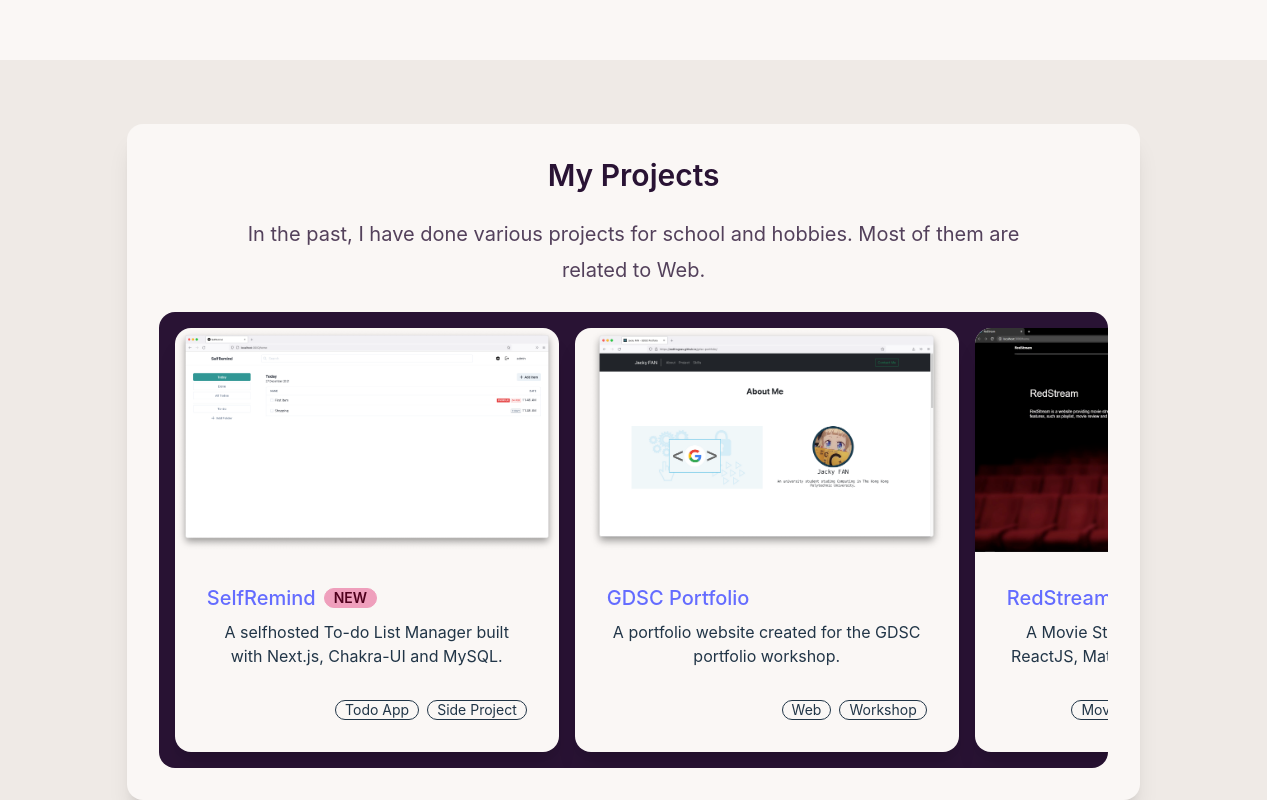
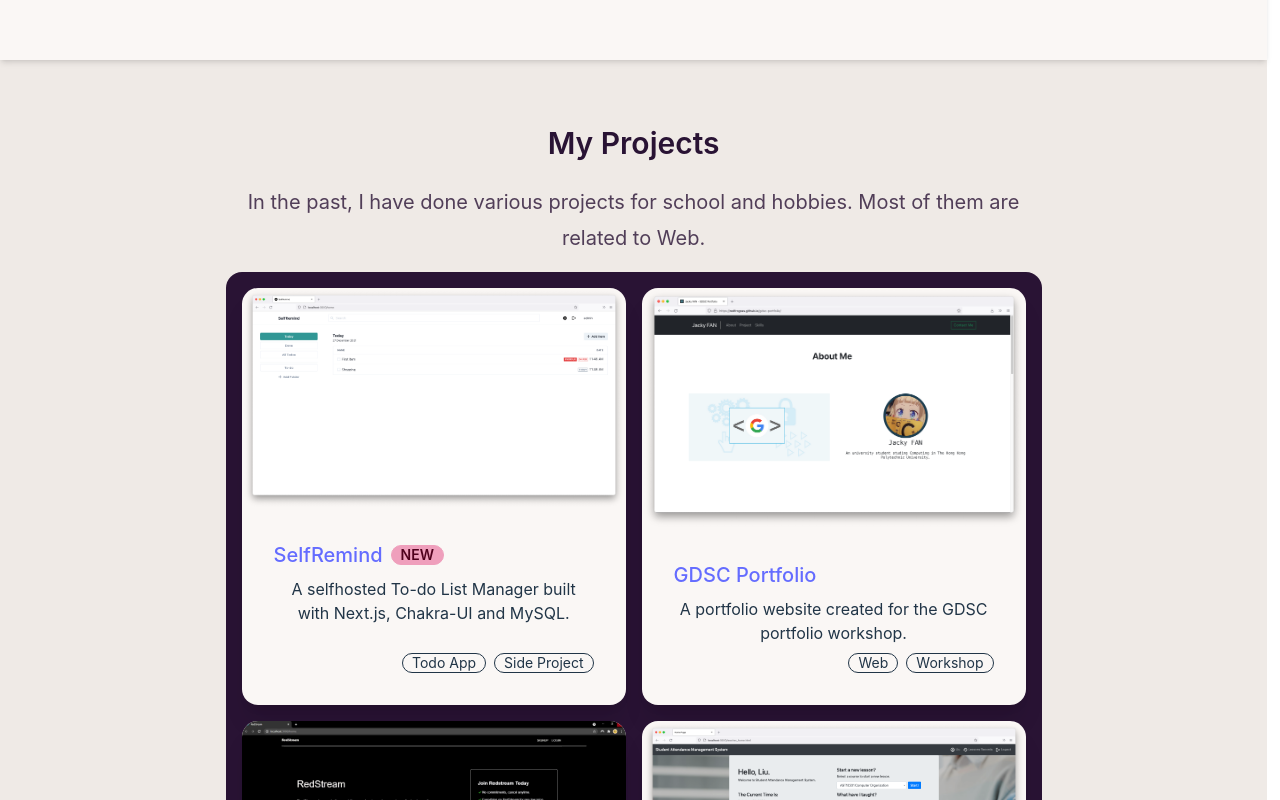
Before and after one commit to redfrogsss/jacky.fan, a React (Vite) app: page / in a window 1280 px wide. Shown: the part 740-1540 px from the top of the page. Built offline with nearby package versions, Linux system fonts and the light colour scheme.

Commit message:
UI: update project section to grid display

```diff
--- a/src/components/PortfolioPhotos.tsx
+++ b/src/components/PortfolioPhotos.tsx
@@ -11,13 +11,12 @@ export const PortfolioPhotos = () => {
         return Projects.map((item, i) => {
             return (
                 <>
-                    <div className="carousel-item">
                         <div className="card w-96 bg-base-100 shadow-xl">
                             <figure>
                                 <img
                                     src={item.image}
                                     alt="Preview Images"
-                                    className="h-56 rounded-t-md"
+                                    className="w-full rounded-t-md"
                                 />
                             </figure>
                             <div className="card-body">
@@ -29,7 +28,6 @@ export const PortfolioPhotos = () => {
                                     >
                                         {item.title}
                                     </a>
-                                    {/* {item.title} */}
                                     {i === 0 ? (
                                         <div className="badge badge-secondary">
                                             {" "}
@@ -45,7 +43,7 @@ export const PortfolioPhotos = () => {
                                 </div>
                             </div>
                         </div>
-                    </div>
+                    {/* </div> */}
                 </>
             );
         });
@@ -53,7 +51,7 @@ export const PortfolioPhotos = () => {
 
     return (
         <>
-            <div className="carousel carousel-center p-4 space-x-4 bg-neutral rounded-box w-full">
+            <div className="grid grid-flow-row grid-cols-2 2xl:grid-cols-3 gap-4 2xl:gap-8 bg-neutral rounded-box w-fit min-h-auto p-4 2xl:p-8">
                 {createCarouselItem()}
             </div>
         </>
--- a/src/pages/HomePage.tsx
+++ b/src/pages/HomePage.tsx
@@ -11,14 +11,14 @@ import {
 export default function HomePage() {
     return (
         <div className="w-[99vw] bg-base-100">
-            <div className="grid h-[100vh] bg-base-100 w-80%">
+            <div className="grid min-h-[100vh] bg-base-100 w-80%">
                 {/* About me */}
                 <header className="fixed w-full top-0 z-50">
                     <NavBar />
                 </header>
                 <div
                     id="intro"
-                    className="flex items-center justify-center h-screen"
+                    className="flex items-center justify-center h-screen shadow-md"
                 >
                     <article className="prose lg:prose-xl w-[80%] md:w-full">
                         <h1>Jacky FAN</h1>
@@ -46,14 +46,11 @@ export default function HomePage() {
             <div className="hidden lg:flex justify-center h-auto bg-base-200 w-full">
                 <div className="w-full">
                     <center>
-
                         {/*  My Projects */}
                         <div
                             id="projects"
-                        className="block card w-[80%] h-auto bg-base-100 shadow-xl mt-16"
+                            className="block items-center justify-center w-[80%] min-h-[100vh] bg-base-200 mt-16"
                         >
-                        <div className="card-body">
-                            <center>
                             <article className="prose lg:prose-xl">
                                 <h3>My Projects</h3>
                                 <p>
@@ -62,17 +59,15 @@ export default function HomePage() {
                                     them are related to Web.
                                 </p>
                             </article>
-                            </center>
                             <div className="mt-4">
                                 <PortfolioPhotos />
-                            </div>
                             </div>
                         </div>
 
                         {/* My Skills */}
                         <div
                             id="skills"
-                        className="card w-[80%] h-auto bg-base-100 shadow-xl my-16"
+                            className="card w-[70%] h-auto bg-base-100 shadow-xl my-16"
                         >
                             <div className="card-body">
                                 <center>
```
Lines whose indentation alone changed are shown as unchanged.
